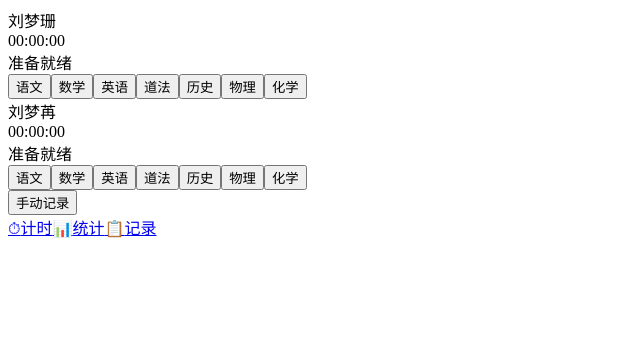
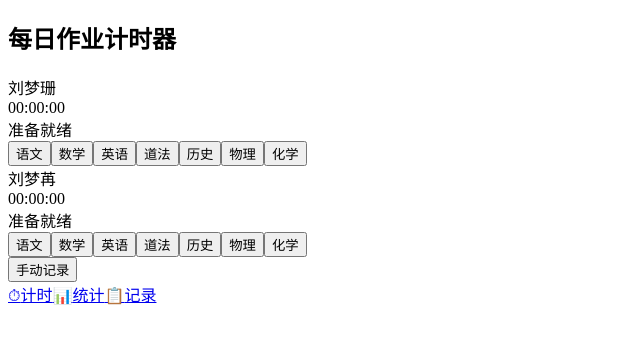
Before and after one commit to ultrafit67/homework_timer, a React (Vite) app: page / in a window 1280 px wide. Shown: the top 344 px of the page, without its empty margins (0-640 px from the left). Built offline with nearby package versions, Linux system fonts and the light colour scheme; the HTML template or start-up script is replaced by a standard one.

Commit message:
feat: add page title '每日作业计时器' on timer page

```diff
--- a/src/pages/TimerView.tsx
+++ b/src/pages/TimerView.tsx
@@ -103,6 +103,7 @@ export function TimerView({ onRecordAdded }: TimerViewProps) {
 
   return (
     <div className="page timer-page">
+      <h2 className="page__title">每日作业计时器</h2>
       {!showManual ? (
         <>
           <div className="timer-panels">
```
